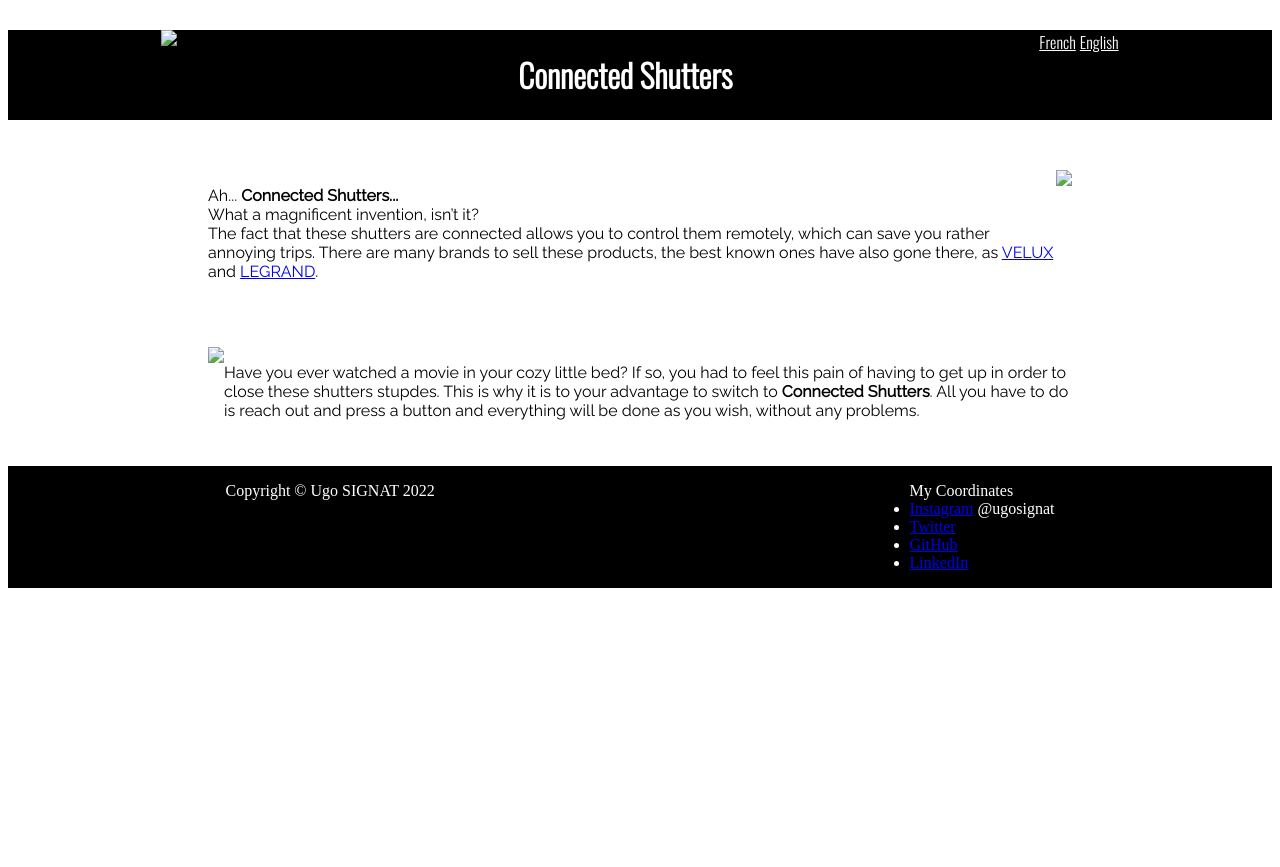
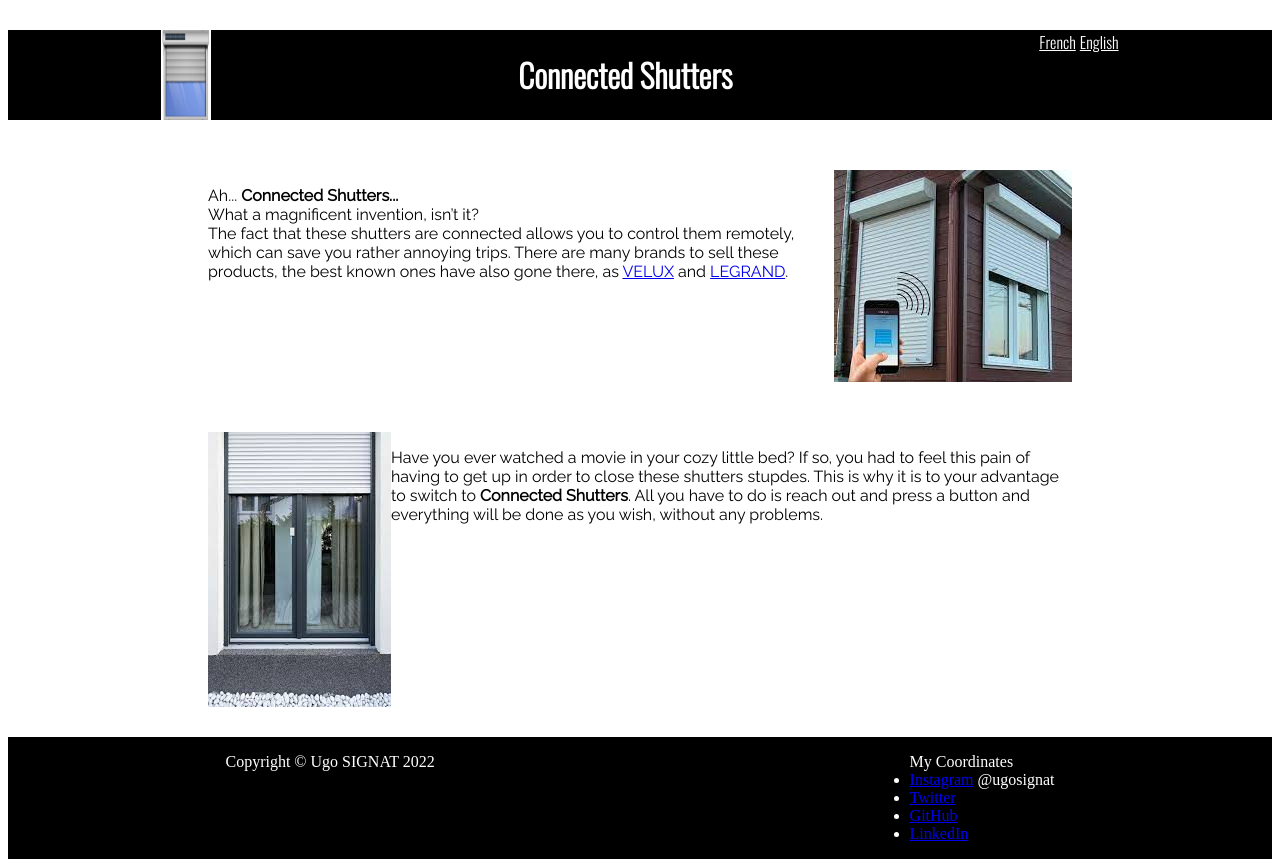
Before and after one commit to UgOpsjs/projet_18_09, a plain HTML site: page indexen.html in a window 1280 px wide. Before the commit the page ends 800 px from the top, so only its background shows below. Drawn offline with nearby package versions, Linux system fonts and the light colour scheme.

Commit message:
Update indexen.html

```diff
--- a/indexen.html
+++ b/indexen.html
@@ -3,7 +3,7 @@
 <head>
     <meta charset="UTF-8">
     <link rel="stylesheet" href="style.css">
-    <link rel="icon" href="Images/th (1).jpg">
+    <link rel="icon" href="th (1).jpg">
     <title>Les Volets Connectés </title>
     <link rel="preconnect" href="https://fonts.googleapis.com">
 <link rel="preconnect" href="https://fonts.gstatic.com" crossorigin>
@@ -14,7 +14,7 @@
 </head>
 <body>
     <div class="bloc">
-        <img src="Images/th (1).jpg">
+        <img src="th (1).jpg">
         <h1>Connected Shutters</h1>
         <div class="langues">
             <a href="indexfr.html">French</a>
@@ -25,10 +25,10 @@
         <p class="txt1">
             Ah... <strong> Connected Shutters... </strong><br> What a magnificent invention, isn’t it?<br> The fact that these shutters are connected allows you to control them remotely, which can save you rather annoying trips. There are many brands to sell these products, the best known ones have also gone there, as <a href="velux.fr">VELUX</a> and <a href="legrand.fr">LEGRAND</a>.
         </p>
-        <img src="Images/téléchargé.jpg">
+        <img src="téléchargé.jpg">
     </div>
     <div class="bloc3">
-        <img src="Images/images.jpg">
+        <img src="images.jpg">
         <p class="txt2">
             Have you ever watched a movie in your cozy little bed? If so, you had to feel this pain of having to get up in order to close these shutters stupdes. This is why it is to your advantage to switch to <strong>Connected Shutters</strong>. All you have to do is reach out and press a button and everything will be done as you wish, without any problems.
         </p>
```
